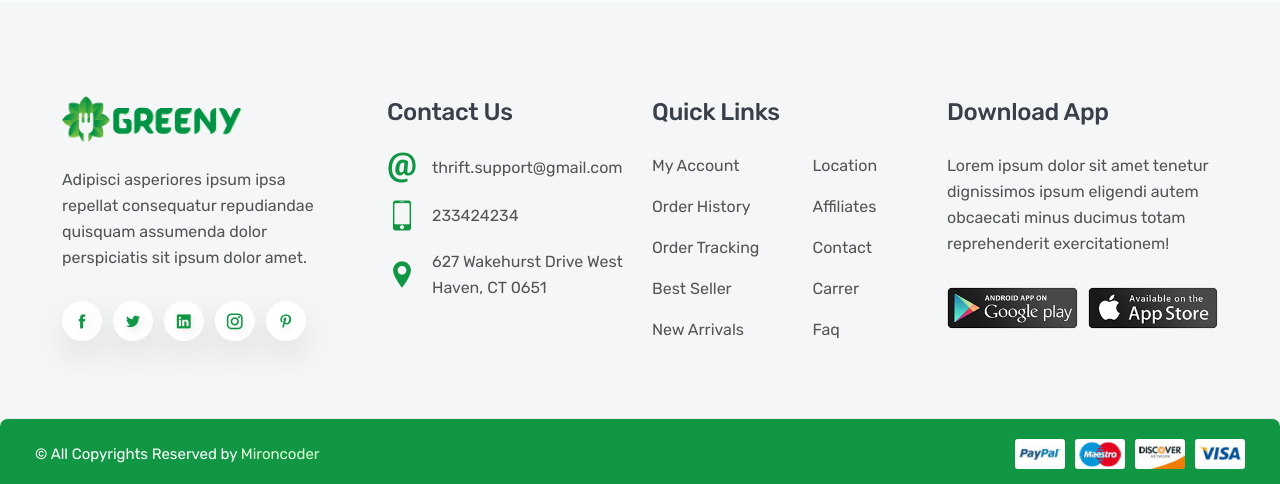
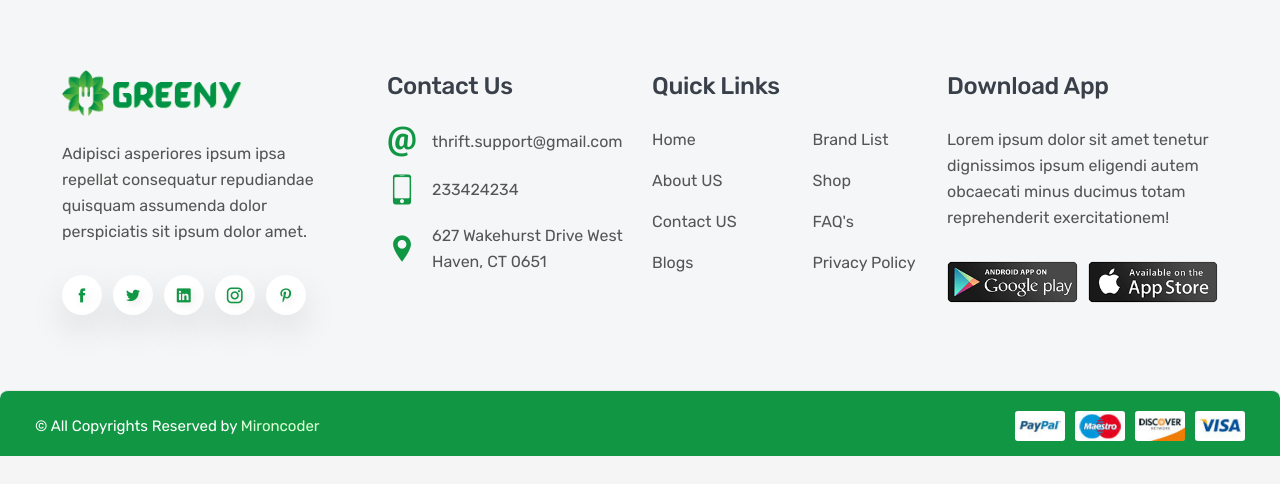
Before and after one commit to ishaqKhan07/ThriftFashion, a PHP site: page /faq.php in a window 1280 px wide. Shown: the part 1707-2191 px from the top of the page. After the commit the page ends 2163 px from the top, so only its background shows below. Run offline with PHP 8.4, Linux system fonts and the light colour scheme; data comes from the database, SQL or seed files in the repository; data that the repository does not hold is empty.

Commit message:
headings and footer links update

```diff
--- a/about.php
+++ b/about.php
@@ -6,11 +6,7 @@ include 'header.php';
 <link rel="stylesheet" href="css/about.css">
 <section class="inner-section single-banner" style="background: url(images/single-banner.jpg) no-repeat center;">
         <div class="container">
-            <h2>about our company</h2>
-            <ol class="breadcrumb">
-                <li class="breadcrumb-item"><a href="index.php">Home</a></li>
-                <li class="breadcrumb-item active" aria-current="page">about</li>
-            </ol>
+            <h2>ABOUt us</h2>
         </div>
     </section>
     <section class="inner-section about-company">
--- a/brand-list.php
+++ b/brand-list.php
@@ -6,10 +6,6 @@ include 'header.php';
 <section class="inner-section single-banner" style="background: url(images/single-banner.jpg) no-repeat center;">
     <div class="container">
         <h2>brand list</h2>
-        <ol class="breadcrumb">
-            <li class="breadcrumb-item"><a href="index.php">Home</a></li>
-            <li class="breadcrumb-item active" aria-current="page">brand-list</li>
-        </ol>
     </div>
 </section>
 <section class="inner-section">
--- a/brand-single.php
+++ b/brand-single.php
@@ -5,11 +5,6 @@ include 'header.php';
 <section class="single-banner" style="background: url(images/single-banner.jpg) no-repeat center;">
     <div class="container">
         <h2>Brand Single</h2>
-        <ol class="breadcrumb">
-            <li class="breadcrumb-item"><a href="index.php">Home</a></li>
-            <li class="breadcrumb-item"><a href="brand-list.php">brand-list</a></li>
-            <li class="breadcrumb-item active" aria-current="page">brand-single</li>
-        </ol>
     </div>
 </section>
 <div class="brand-single"><a href="#"><img src="images/brand/02.jpg" alt="brand"></a><a href="#">
--- a/contact.php
+++ b/contact.php
@@ -46,10 +46,6 @@ $query="INSERT INTO `contact`
     <section class="inner-section single-banner" style="background: url(images/single-banner.jpg) no-repeat center;">
         <div class="container">
             <h2>contact us</h2>
-            <ol class="breadcrumb">
-                <li class="breadcrumb-item"><a href="index.php">Home</a></li>
-                <li class="breadcrumb-item active" aria-current="page">Contact</li>
-            </ol>
         </div>
     </section>
     <section class="inner-section contact-part">
--- a/faq.php
+++ b/faq.php
@@ -4,11 +4,7 @@ include 'header.php';
 <link rel="stylesheet" href="css/faq.css">
     <section class="inner-section single-banner" style="background: url(images/single-banner.jpg) no-repeat center;">
         <div class="container">
-            <h2>faq questions</h2>
-            <ol class="breadcrumb">
-                <li class="breadcrumb-item"><a href="index.php">Home</a></li>
-                <li class="breadcrumb-item active" aria-current="page">faq</li>
-            </ol>
+            <h2>faq's</h2>
         </div>
     </section>
     <section class="inner-section faq-part">
--- a/footer.php
+++ b/footer.php
@@ -1,11 +1,17 @@
+
 <?php
 
-$conn = new mysqli('localhost', 'root', '','thrift-fashion');
 if (isset($_POST['subscribe'])) {
     $email=$_POST['email'];
 
-    $sub = mysqli_query($conn,"INSERT INTO `newsletter` (`email`) VALUES ('$email')");
+    $sub="INSERT INTO `newsletter`
+        ( `email`) VALUES
+        ('$email')";
+        mysqli_query($connect,$sub);
 }
+
+
+
 ?>
 <section class="news-part" style="background: url(images/newsletter.jpg) no-repeat center;">
         <div class="container">
@@ -116,18 +122,16 @@ if (isset($_POST['subscribe'])) {
                         <h3 class="footer-title">quick Links</h3>
                         <div class="footer-links">
                             <ul>
-                                <li><a href="#">My Account</a></li>
-                                <li><a href="#">Order History</a></li>
-                                <li><a href="#">Order Tracking</a></li>
-                                <li><a href="#">Best Seller</a></li>
-                                <li><a href="#">New Arrivals</a></li>
+                            <li><a href="home-standard.php">home</a></li>
+                                <li><a href="about.php">About US</a></li>
+                                <li><a href="contact.php">Contact US</a></li>
+                                <li><a href="blog-grid.php">Blogs</a></li>
                             </ul>
                             <ul>
-                                <li><a href="#">Location</a></li>
-                                <li><a href="#">Affiliates</a></li>
-                                <li><a href="#">Contact</a></li>
-                                <li><a href="#">Carrer</a></li>
-                                <li><a href="#">Faq</a></li>
+                                <li><a href="brand-list.php">Brand List</a></li>
+                                <li><a href="shop-4column.php">Shop</a></li>
+                                <li><a href="faq.php">FAQ's</a></li>
+                                <li><a href="privacy.php">Privacy Policy</a></li>
                             </ul>
                         </div>
                     </div>
--- a/home-standard.php
+++ b/home-standard.php
@@ -791,6 +791,7 @@ $data = $data->select("select * from feedback limit 5");
 <?php
 include 'footer-link.php';
 include 'footer.php';
+
 ?>
 <script>
         $(document).ready(function(){
--- a/orderlist.php
+++ b/orderlist.php
@@ -5,10 +5,6 @@ include 'header.php';
     <section class="inner-section single-banner" style="background: url(images/single-banner.jpg) no-repeat center;">
         <div class="container">
             <h2>Order History</h2>
-            <ol class="breadcrumb">
-                <li class="breadcrumb-item"><a href="index.php">Home</a></li>
-                <li class="breadcrumb-item active" aria-current="page">Orderlist</li>
-            </ol>
         </div>
     </section>
     <section class="inner-section orderlist-part">
--- a/profile.php
+++ b/profile.php
@@ -6,10 +6,6 @@ include 'header.php';
     <section class="inner-section single-banner" style="background: url(images/single-banner.jpg) no-repeat center;">
         <div class="container">
             <h2>my profile</h2>
-            <ol class="breadcrumb">
-                <li class="breadcrumb-item"><a href="index.php">Home</a></li>
-                <li class="breadcrumb-item active" aria-current="page">profile</li>
-            </ol>
         </div>
     </section>
     <section class="inner-section profile-part">
--- a/shop-4column.php
+++ b/shop-4column.php
@@ -5,11 +5,7 @@ include 'header.php';
 
     <section class="inner-section single-banner" style="background: url(images/single-banner.jpg) no-repeat center;">
         <div class="container">
-            <h2>Shop 4 Column</h2>
-            <ol class="breadcrumb">
-                <li class="breadcrumb-item"><a href="index.php">Home</a></li>
-                <li class="breadcrumb-item active" aria-current="page">shop-4column</li>
-            </ol>
+            <h2>Shop</h2>
         </div>
     </section>
     <section class="inner-section shop-part">
--- a/wallet.php
+++ b/wallet.php
@@ -5,10 +5,6 @@ include 'header.php';
     <section class="inner-section single-banner" style="background: url(images/single-banner.jpg) no-repeat center;">
         <div class="container">
             <h2>my wallet</h2>
-            <ol class="breadcrumb">
-                <li class="breadcrumb-item"><a href="index.php">Home</a></li>
-                <li class="breadcrumb-item active" aria-current="page">wallet</li>
-            </ol>
         </div>
     </section>
     <section class="inner-section wallet-part">
--- a/wishlist.php
+++ b/wishlist.php
@@ -6,11 +6,6 @@ include 'header.php';
     <section class="inner-section single-banner" style="background: url(images/single-banner.jpg) no-repeat center;">
         <div class="container">
             <h2>wishlist</h2>
-            <ol class="breadcrumb">
-                <li class="breadcrumb-item"><a href="index.php">Home</a></li>
-                <li class="breadcrumb-item"><a href="shop-4column.php">shop grid</a></li>
-                <li class="breadcrumb-item active" aria-current="page">wishlist</li>
-            </ol>
         </div>
     </section>
     <section class="inner-section wishlist-part">
```
Also changed, not shown: blog-grid.php (+1 -6 lines).
